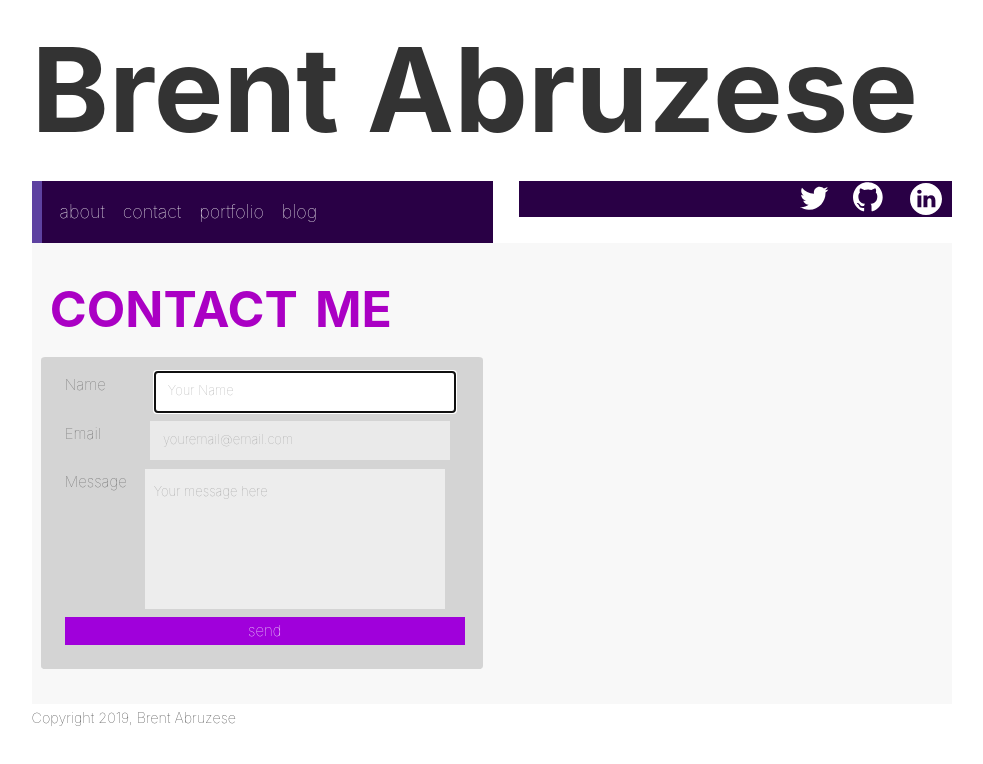
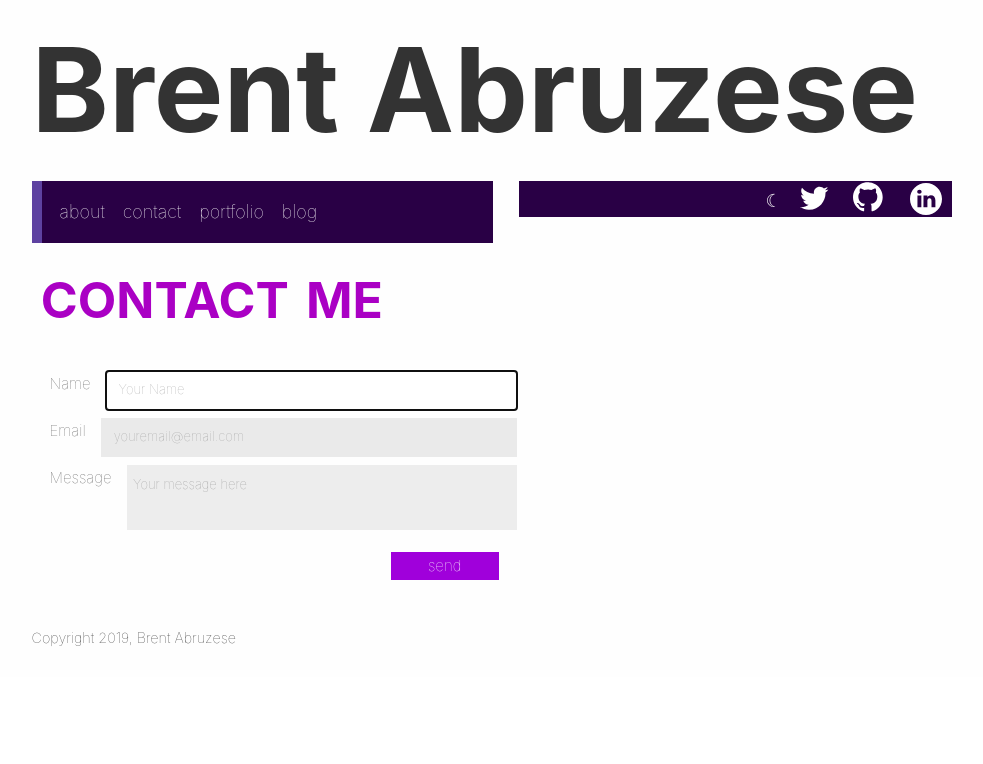
Before and after one commit to coderbrent/gatsby-portfolio, a Gatsby site: page /contact in a window 1280 px wide. Shown: the whole page, without its empty margins (148-1131 px from the left). Built offline with nearby package versions, Linux system fonts and the light colour scheme; Gatsby itself is replaced by a stand-in of ours.

Commit message:
added dark mode

```diff
--- a/gatsby-browser.js
+++ b/gatsby-browser.js
@@ -1,7 +1,7 @@
-/**
- * Implement Gatsby's Browser APIs in this file.
- *
- * See: https://www.gatsbyjs.org/docs/browser-apis/
- */
+import React from "react"
 
-// You can delete this file if you're not using it
+import { ThemeProvider } from "./src/context/ThemeContext"
+
+export const wrapRootElement = ({ element }) => (
+  <ThemeProvider>{element}</ThemeProvider>
+)
--- a/package.json
+++ b/package.json
@@ -27,7 +27,8 @@
     "react": "^16.10.1",
     "react-dom": "^16.10.1",
     "react-helmet": "^5.2.1",
-    "svg-react-loader": "^0.4.6"
+    "svg-react-loader": "^0.4.6",
+    "twilio": "^3.36.0"
   },
   "devDependencies": {
     "prettier": "^1.18.2"
--- a/src/components/contact-form/contact-form.js
+++ b/src/components/contact-form/contact-form.js
@@ -1,22 +1,25 @@
 import React from 'react'
 import contactFormStyles from '../contact-form/contact-form.module.css'
+import textForm from '../../components/text-form/textForm'
 
 const ContactForm = () => {
 
   return (
   <>
-    <form method="post"
+  <div className={contactFormStyles.container}>
+    <form
       className={contactFormStyles.contactFormWrapper}
+      method="post"
       name="contact"
       netlify-honeypot="bot-field"
       data-netlify="true"
-      >
-      <input type="hidden" name="bot-field" />
+      > <input type="hidden" name="bot-field" />
 
-        <legend>Contact Me!</legend>
+      <div className="fieldset">
         <div className={contactFormStyles.formRow}>
           <label htmlFor="name">
             Name
+          </label>
           <input autoFocus
             className={contactFormStyles.formInput}
             id="name"
@@ -26,12 +29,12 @@ const ContactForm = () => {
             required={true}
             aria-required="true"
             />
-          </label>
         </div>
 
         <div className={contactFormStyles.formRow}>
           <label htmlFor="email">
             Email
+            </label>
           <input className={contactFormStyles.formInput}
             id="email"
             type="email"
@@ -40,11 +43,11 @@ const ContactForm = () => {
             required={true}
             aria-required="true"
             />
-          </label>
         </div>
         <div className={contactFormStyles.formRow}>
           <label htmlFor="message">
             Message
+          </label>
           <textarea className={contactFormStyles.formInputMessage}
             type="text"
             id="message"
@@ -53,9 +56,9 @@ const ContactForm = () => {
             required={true}
             aria-required="true"
             />
-          </label>
+
         </div>
-        <div className={contactFormStyles.formRow}>
+        <div className={contactFormStyles.buttonRow}>
           <button
             className={contactFormStyles.submitButton}
             type="submit"
@@ -64,7 +67,9 @@ const ContactForm = () => {
             send
           </button>
         </div>
-    </form>
+        </div>
+      </form>
+    </div>
   </>
 
   )
--- a/src/components/contact-form/contact-form.module.css
+++ b/src/components/contact-form/contact-form.module.css
@@ -1,23 +1,27 @@
+.container {
+  display: grid;
+  grid-template-columns: 1fr 1fr;
+  justify-items: left;
+}
+
 .contactFormWrapper {
-  display: inline-block;
-  background-color: rgb(212, 212, 212);
-  border-radius: 1%;
-  padding: 10px 18px 20px 24px;
-  margin-top: -1rem;
+  display: grid;
+  margin-left: 1rem;
+  margin-right: 1rem;
+}
+
+.formRow {
+  display: flex;
+  min-width: 100px;
+  max-width: 100%;
+  padding: 4px 0;
 }
 
 label {
   color: #666;
   font-size: large;
-  display: inline-flex;
   font-size: smaller;
-  margin-right: 10px;
-}
-
-.formRow {
-  min-width: 100px;
-  max-width: 800px;
-  padding: 4px 0;
+  margin-right: 1em;
 }
 
 .formInput {
@@ -25,25 +29,18 @@ label {
   color: rgb(84, 84, 84);
   border: none;
   font-size: small;
-  margin-left: 49px;
   padding: 5px 20px 8px 13px;
-  flex-grow: 1;
-  flex-shrink: 1;
-  flex-basis: 68%;
-  width: 300px;
-  align-self: flex-end;
+  width: 100%;
 }
 
 .formInputMessage {
-  min-height: 140px;
   background-color: hsl(0, 0%, 93%);
   color: rgb(84, 84, 84);
   border: none;
   font-size: small;
-  margin-left: 1rem;
-  padding: .5rem;
+  padding: .5em;
   resize: none;
-  width: 300px;
+  width: 30em;
 }
 
 .formInput::placeholder {
@@ -62,15 +59,20 @@ legend {
   display: none;
 }
 
+.buttonRow {
+  margin: 1em;
+  display: flex;
+  justify-content: flex-end;
+}
+
 .submitButton {
   border: 0;
   font-size: smaller;
   font-family: -apple-system, BlinkMacSystemFont, 'Segoe UI', Roboto, Oxygen, Ubuntu, Cantarell, 'Open Sans', 'Helvetica Neue', sans-serif;
   background-color: rgb(160, 0, 219);
   color: white;
-  height: 3%;
-  min-width: 10%;
-  width: 100%;
+  height: 5%;
+  width: 25%;
 }
 
 .submitButton:hover {
--- a/src/components/header/header.js
+++ b/src/components/header/header.js
@@ -1,13 +1,14 @@
 import { Link } from "gatsby"
+import ThemeContext from "../../context/ThemeContext"
 import PropTypes from "prop-types"
 import React from "react"
 import headerStyles from '../header/header.module.css'
 
 const Header = ({ siteTitle }) => (
+  <ThemeContext.Consumer>
+   { theme => (
   <header
-    style={{
-      background: `white`,
-    }}
+    className={headerStyles.background}
   >
     <div
       style={{
@@ -30,6 +31,8 @@ const Header = ({ siteTitle }) => (
       </h1>
     </div>
   </header>
+  )}
+  </ThemeContext.Consumer>
 )
 
 Header.propTypes = {
--- a/src/components/layout.css
+++ b/src/components/layout.css
@@ -667,6 +667,37 @@ main {
   padding: 1%;
 }
 
+/* Dark mode styles */
+.dark-switcher {
+  color: #fff;
+  margin-top: 5px;
+  background: transparent;
+  border: none;
+  cursor: pointer;
+}
+
+.dark {
+  background-color: #2a2b2d;
+  color: #fff;
+  transition: all 0.6s ease;
+}
+.light {
+  transition: all 0.6s ease;
+  background-color: #fefefe;
+}
+.dark a,
+.dark a:visited {
+  color: #fff;
+}
+
+/* @media (min-width: 992px) {
+  .dark-switcher {
+    position: absolute;
+    right: 15px;
+    top: 10px;
+  }
+} */
+
 @media screen and (max-width: 768px) {
   .about-container {
     grid-template-columns: 1fr;
--- a/src/components/layout.js
+++ b/src/components/layout.js
@@ -1,19 +1,14 @@
-/**
- * Layout component that queries for data
- * with Gatsby's useStaticQuery component
- *
- * See: https://www.gatsbyjs.org/docs/use-static-query/
- */
+import React from 'react'
+import PropTypes from 'prop-types'
+import { StaticQuery, graphql } from 'gatsby'
+import ThemeContext from '../context/ThemeContext'
+import Header from '../components/header/header'
+import './layout.css'
+import Menu from '../components/menu/menu'
 
-import React from "react"
-import PropTypes from "prop-types"
-import { useStaticQuery, graphql } from "gatsby"
-import Header from "./header/header"
-import Menu from "./menu/menu"
-import "./layout.css"
-
-const Layout = ({ children }) => {
-  const data = useStaticQuery(graphql`
+const Layout = ({ children }) => (
+  <StaticQuery
+    query={graphql`
       query SiteTitleQuery {
         site {
           siteMetadata {
@@ -21,29 +16,32 @@ const Layout = ({ children }) => {
           }
         }
       }
-  `)
-
-  return (
-    <>
-      <Header siteTitle={data.site.siteMetadata.title}  />
+    `}
+    render={data => (
+      <ThemeContext.Consumer>
+        {theme => (
+          <div className={theme.dark ? 'dark' : 'light'}>
+            <Header siteTitle={data.site.siteMetadata.title} />
             <div
               style={{
                 margin: `0 auto`,
                 maxWidth: 960,
                 padding: `0px 1.0875rem 1.45rem`,
                 paddingTop: 0,
-
               }}
             >
               <Menu />
-        <main>{children}</main>
+              {children}
               <footer>
                 <small> Copyright 2019, Brent Abruzese </small>
               </footer>
             </div>
-    </>
+          </div>
+        )}
+      </ThemeContext.Consumer>
+    )}
+  />
 )
-}
 
 Layout.propTypes = {
   children: PropTypes.node.isRequired,
--- a/src/components/menu/menu.js
+++ b/src/components/menu/menu.js
@@ -4,6 +4,7 @@ import menuStyles from '../menu/menu.module.css'
 import GithubIcon from '../../Icons/github.svg'
 import TwitterIcon from '../../Icons/twitter.svg'
 import LinkedInLogo from '../../Icons/linkedin.svg'
+import ThemeContext from "../../context/ThemeContext"
 
 const Menu = () => {
   const [isVisible, setVisible] = useState({ isVisible: null })
@@ -18,7 +19,9 @@ const Menu = () => {
   }
 
   return (
-  <>
+  <ThemeContext.Consumer>
+  {theme => (
+    <>
     <nav className={menuStyles.navWrapper}>
       <ul className={menuStyles.navBar}>
         <li className={menuStyles.navLink}>
@@ -35,6 +38,10 @@ const Menu = () => {
         </li>
       </ul>
       <ul className={menuStyles.navSocial}>
+      <button className="dark-switcher" style={{ backgroundColor: 'transparent', color: 'white', border: 0}}
+        onClick={theme.toggleDark}>
+          { theme.dark ?  '☀' :  '☾' }
+        </button>
       <li>
           <a href="https://www.twitter.com/brenta1283"
             className={menuStyles.navSocialItem}>
@@ -82,7 +89,9 @@ const Menu = () => {
           <Link to="/blog">blog</Link>
         </li>
       </div>
-  </>
+      </>
+    )}
+  </ThemeContext.Consumer>
   )
 }
 export default Menu;
--- /dev/null
+++ b/src/components/text-form/textForm.js
@@ -0,0 +1,13 @@
+import React, { useState } from 'react';
+
+const textForm = () => {
+  return (
+    <>
+      <input type="text" />
+      <input type="text" />
+      <input type="textarea" />
+    </>
+  )
+}
+
+export default textForm;
--- /dev/null
+++ b/src/context/ThemeContext.js
@@ -0,0 +1,52 @@
+import React from "react";
+
+//TODO: Convert this to a functional component
+
+const defaultState = {
+  dark: false,
+  toggleDark: () => {},
+}
+
+const ThemeContext = React.createContext(defaultState)
+
+const supportsDarkMode = () =>
+  window.matchMedia("(prefers-color-scheme: dark)").matches === true
+
+class ThemeProvider extends React.Component {
+  state = {
+    dark: false,
+  }
+
+  toggleDark = () => {
+    let dark = !this.state.dark
+    localStorage.setItem("dark", JSON.stringify(dark))
+    this.setState({ dark })
+  }
+
+  componentDidMount() {
+    const lsDark = JSON.parse(localStorage.getItem("dark"))
+    if (lsDark) {
+      this.setState({ dark: lsDark })
+    } else if (supportsDarkMode()) {
+      this.setState({ dark: true })
+    }
+  }
+
+  render() {
+    const { children } = this.props
+    const { dark } = this.state
+    return (
+      <ThemeContext.Provider
+        value={{
+          dark,
+          toggleDark: this.toggleDark,
+        }}
+      >
+        {children}
+      </ThemeContext.Provider>
+    )
+  }
+}
+
+export default ThemeContext
+export { ThemeProvider }
```
Also changed, not shown: 1 other file. Lines whose indentation alone changed are shown as unchanged.
